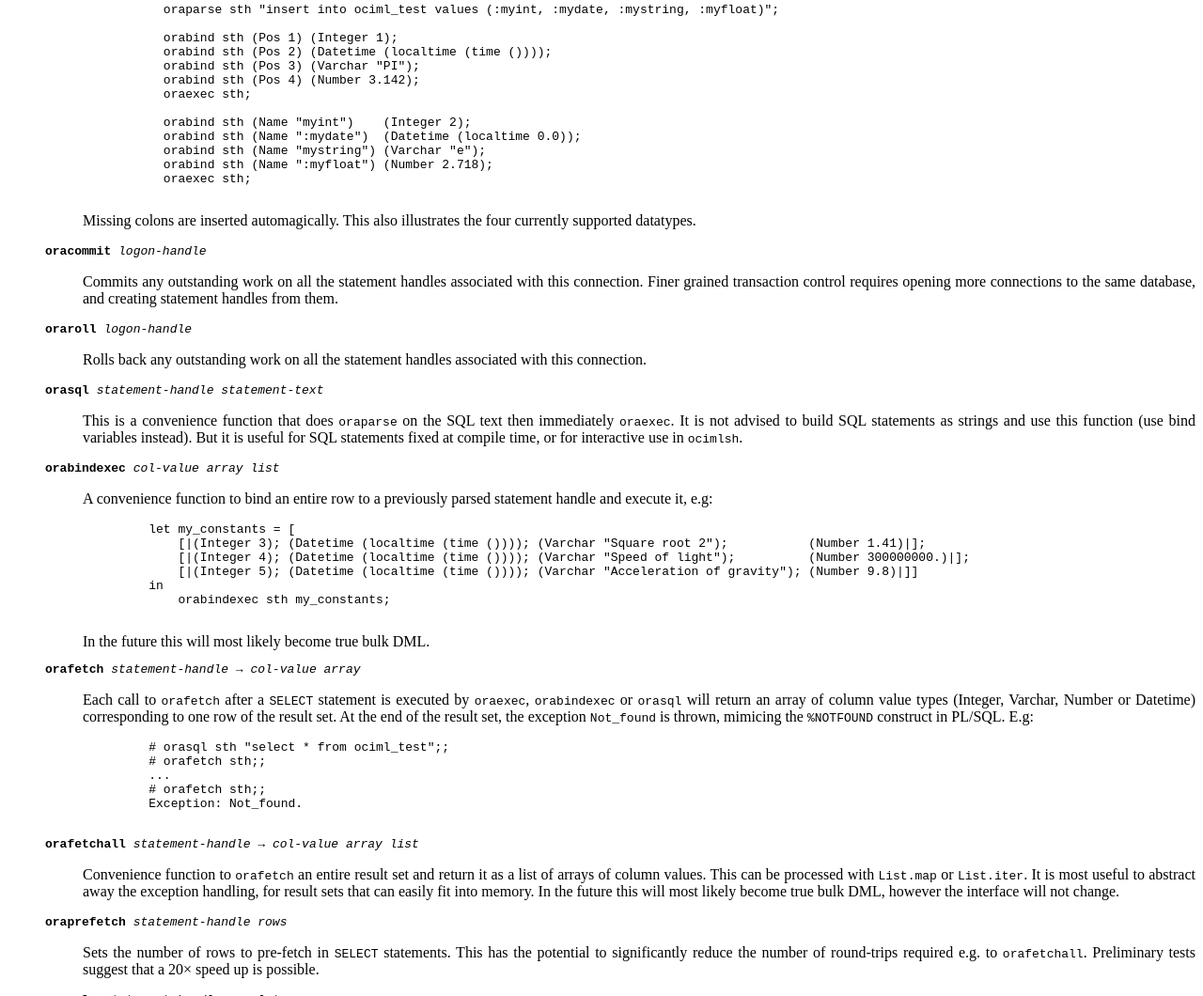
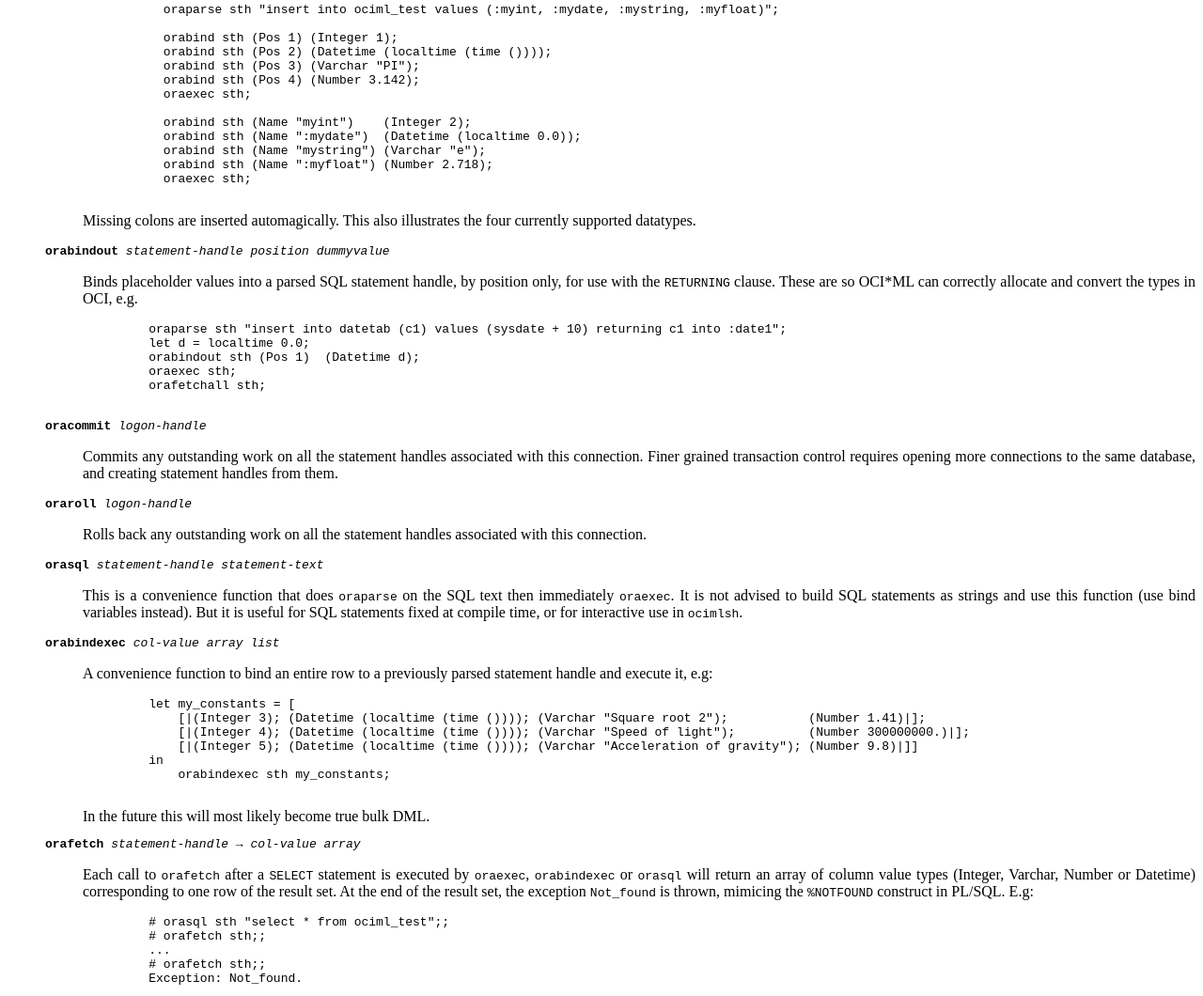
Before and after one commit to gaiustech/ociml, a plain HTML site: page manpage.html in a window 1280 px wide. Shown: the part 1455-2515 px from the top of the page at 94% size. Drawn offline with Linux system fonts and the light colour scheme.

Commit message:
orabindout added

```diff
--- a/manpage.html
+++ b/manpage.html
@@ -75,6 +75,17 @@
 	   oraexec sth;
 	 </pre>
 	 Missing colons are inserted automagically. This also illustrates the four currently supported datatypes.</p>
+     </dd>
+
+     <dt><pre><b>orabindout</b> <i>statement-handle position dummyvalue</i></pre></dt>
+     <dd><p align=justify>Binds placeholder values into a parsed SQL statement handle, by position only, for use with the <code>RETURNING</code> clause. These are so OCI*ML can correctly allocate and convert the types in OCI, e.g.</p>
+       <pre>
+	 oraparse sth "insert into datetab (c1) values (sysdate + 10) returning c1 into :date1";
+	 let d = localtime 0.0;
+	 orabindout sth (Pos 1)  (Datetime d);
+	 oraexec sth;
+	 orafetchall sth;
+       </pre>
      </dd>
 
      <dt><pre><b>oracommit</b> <i>logon-handle</i></pre></dt>
```
